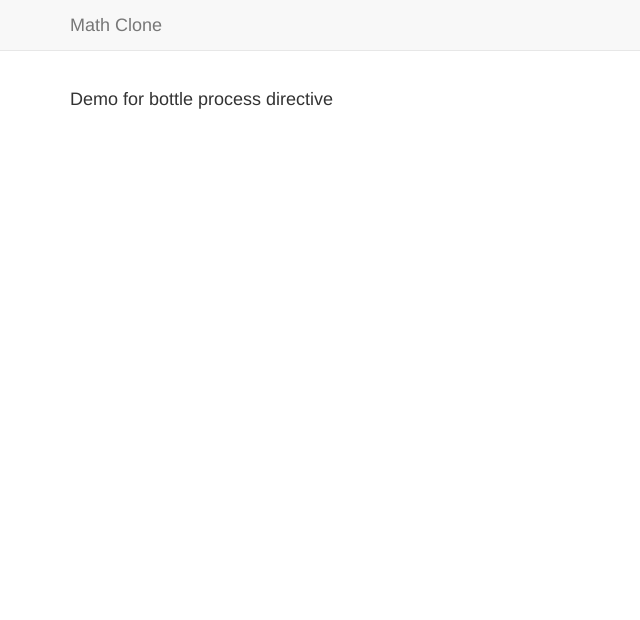
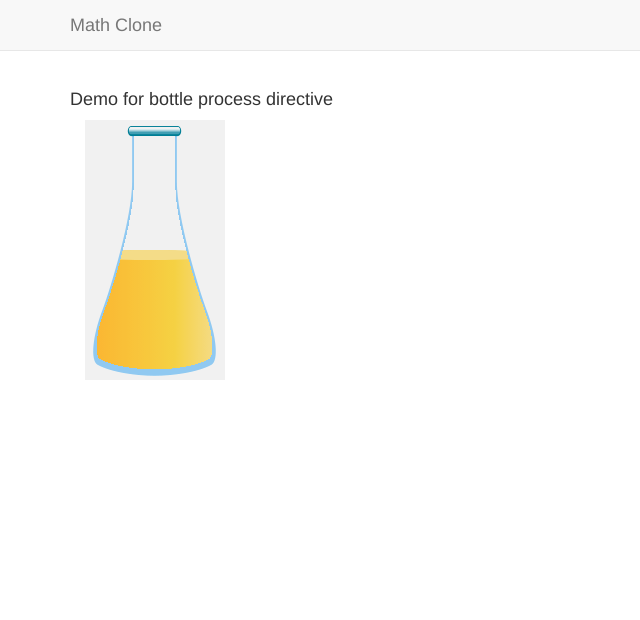
Before and after one commit to benjaminhuanghuang/math_clone, a Flask app: page /diagnostic/bottleprocessdemo in a window 1280 px wide. Shown: the top 620 px of the page, without its empty margins (0-640 px from the left). Run offline with Flask 2, Linux system fonts and the light colour scheme; parts of the project's set-up code (start-up, migrations or seed data) failed here and were passed over; some libraries are stand-ins or nearby versions.

Commit message:
bottle-process works

```diff
--- a/app/static/css/bottle-process.css
+++ b/app/static/css/bottle-process.css
@@ -1,3 +1,6 @@
+body{
+    background:white;
+}
 .raiseBottle{
     position:relative;
     display: inline-block;
@@ -71,17 +74,17 @@
     content: "";
     position: absolute;
     width: inherit;
-    height: 10px;
-    min-height: 10px;
+    height: 0px;
+    min-height: 0px;
     bottom: 0px;
     border-radius:100px/10px;
-    background: rgb(6,109,171); /* Old browsers */
-    background: -moz-linear-gradient(left,  rgba(63, 148, 68,1) 0%, rgba(102,188,76,1) 69%, rgba(168, 207, 141,1) 100%); /* FF3.6+ */
-    background: -webkit-gradient(linear, left top, right top, color-stop(0%,rgba(63, 148, 68,1)), color-stop(69%,rgba(102,188,76,1)), color-stop(100%,rgba(168, 207, 141,1))); /* Chrome,Safari4+ */
-    background: -webkit-linear-gradient(left,  rgba(63, 148, 68,1) 0%,rgba(102,188,76,1) 69%,rgba(168, 207, 141,1) 100%); /* Chrome10+,Safari5.1+ */
-    background: -o-linear-gradient(left,  rgba(63, 148, 68,1) 0%,rgba(102,188,76,1) 69%,rgba(168, 207, 141,1) 100%); /* Opera 11.10+ */
-    background: -ms-linear-gradient(left,  rgba(63, 148, 68,1) 0%,rgba(102,188,76,1) 69%,rgba(168, 207, 141,1) 100%); /* IE10+ */
-    background: linear-gradient(to right,  rgba(63, 148, 68,1) 0%,rgba(102,188,76,1) 69%,rgba(168, 207, 141,1) 100%); /* W3C */
+    background: rgb(247,202,24); /* Old browsers */
+    background: -moz-linear-gradient(left,  rgba(255,164,0,1) 0%, rgba(247,202,24,1) 69%, rgba(245,215,110,1) 100%); /* FF3.6+ */
+    background: -webkit-gradient(linear, left top, right top, color-stop(0%,rgba(255,164,0,1)), color-stop(69%,rgba(247,202,24,1)), color-stop(100%,rgba(245,215,110,1))); /* Chrome,Safari4+ */
+    background: -webkit-linear-gradient(left,  rgba(255,164,0,1) 0%,rgba(247,202,24,1) 69%,rgba(245,215,110,1) 100%); /* Chrome10+,Safari5.1+ */
+    background: -o-linear-gradient(left,  rgba(255,164,0,1) 0%,rgba(247,202,24,1) 69%,rgba(245,215,110,1) 100%); /* Opera 11.10+ */
+    background: -ms-linear-gradient(left,  rgba(255,164,0,1) 0%,rgba(247,202,24,1) 69%,rgba(245,215,110,1) 100%); /* IE10+ */
+    background: linear-gradient(to right,  rgba(255,164,0,1) 0%,rgba(247,202,24,1) 69%,rgba(245,215,110,1) 100%); /* W3C */
 }
 .bottle .waterLevel {
     left: 0;
@@ -92,7 +95,7 @@
     width: inherit;
     height: 10px;
     bottom: 0px;
-    background: rgba( 168, 207, 141,1);
+    background: rgba( 245,215,110,1);
     border-radius: 100px/10px;
 }
-/*flask*/
+/*flask here*/
--- a/app/static/directive/bottle-process/app/script/bottle-process.js
+++ b/app/static/directive/bottle-process/app/script/bottle-process.js
@@ -1,7 +1,7 @@
 angular.module('bottleProcess', [])
-    .controller('MainCtrl', ['$scope', function ($scope) {
-    }])
+    // directive name should be camel case!!!!
     .directive('bottleProcess', function () {
+        console.log("bottle-process directive");
         function link(scope, element, attrs) {
             var maxWaterHeight = (attrs.per) * 400;
             var waterHeight = 0.6; // from 0 - 1.0
--- a/app/templates/diagnostic/bottle-process-demo.html
+++ b/app/templates/diagnostic/bottle-process-demo.html
@@ -6,14 +6,15 @@
 {% block page_content %}
     <h4>Demo for bottle process directive</h4>
     <div class="container" ng-app="BottleProcessDemoApp">
-        <div ng-controller="MainCtrl" class="raiseBottle">
-            <bottleProcess per="0.5"></bottleProcess>
+        <div class="raiseBottle">
+            <bottle-process per="0.5"></bottle-process>
         </div>
     </div>
 {% endblock %}
 
 {% block scripts %}
     {{ super() }} {# include the js defined in the parent templat base.html#}
+    <script type="text/javascript" src="/static/bower_components/jquery-ui/jquery-ui.js"></script>
     <script type="text/javascript" src="/static/directive/bottle-process/app/script/bottle-process.js"></script>
     <script type="text/javascript" src="/static/js/app/bottle-process-demo.js"></script>
 {% endblock %}
--- a/bower.json
+++ b/bower.json
@@ -9,6 +9,7 @@
   "homepage": "https://github.com/benjaminhuanghuang/math_clone",
 
   "dependencies": {
-    "angular": "1.3.15"
+    "angular": "1.3.15",
+    "jquery-ui": "1.11.4"
   }
 }
```
Also changed, not shown: app/static/directive/bottle-process/bower.json (deleted, +0 -9 lines).
